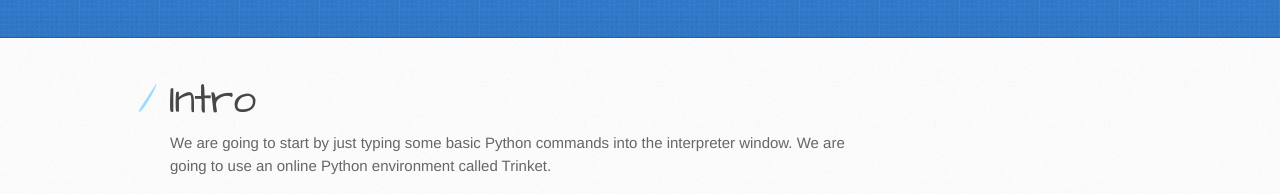
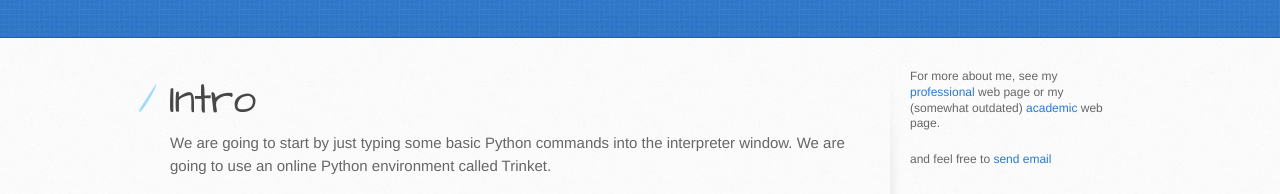
Before and after one commit to Jessica-Grant/Jessica-Grant.github.io, a plain HTML site: page python_intro.html in a window 1280 px wide. Shown: the part 201-395 px from the top of the page. Drawn offline with Linux system fonts and the light colour scheme.

Commit message:
Update python_intro.html

```diff
--- a/python_intro.html
+++ b/python_intro.html
@@ -124,4 +124,20 @@ Here, as long as x is less than 15, the loop will keep printing x.  Once x equal
 <p>Lists are another way to store data.  They are stored inside square brackets, like this:
 <code>['this','is',1,'list']</code>
 
-We will use a list to keep track of the incorrect letters that have already been chosen.
+<p></p>We will use a list to keep track of the incorrect letters that have already been chosen.
+
+
+        </section>
+
+        <aside id="sidebar">
+
+
+          <p>For more about me, see my <a href="http://pixelshrub.com/index.html"> professional</a> web page or my (somewhat outdated) <a href="http://www.science.smith.edu/departments/Biology/lkatz/people/JGrant.htm"> academic</a> web page.</p>
+          <p>and feel free to <a href= "mailto:jessica@pixelshrub.com">send email</a>
+        </aside>
+      </div>
+    </div>
+
+
+  </body>
+</html>
```
